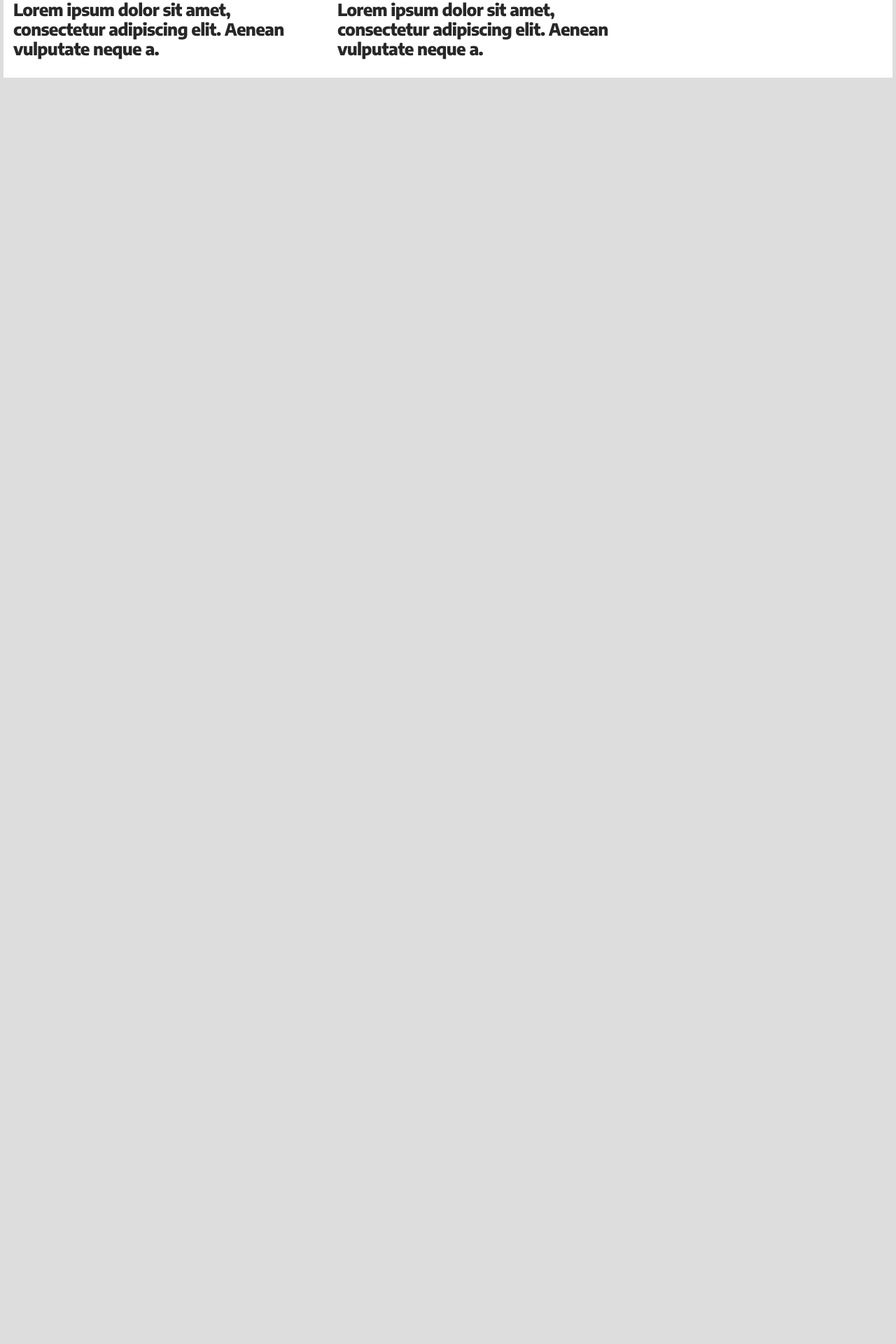
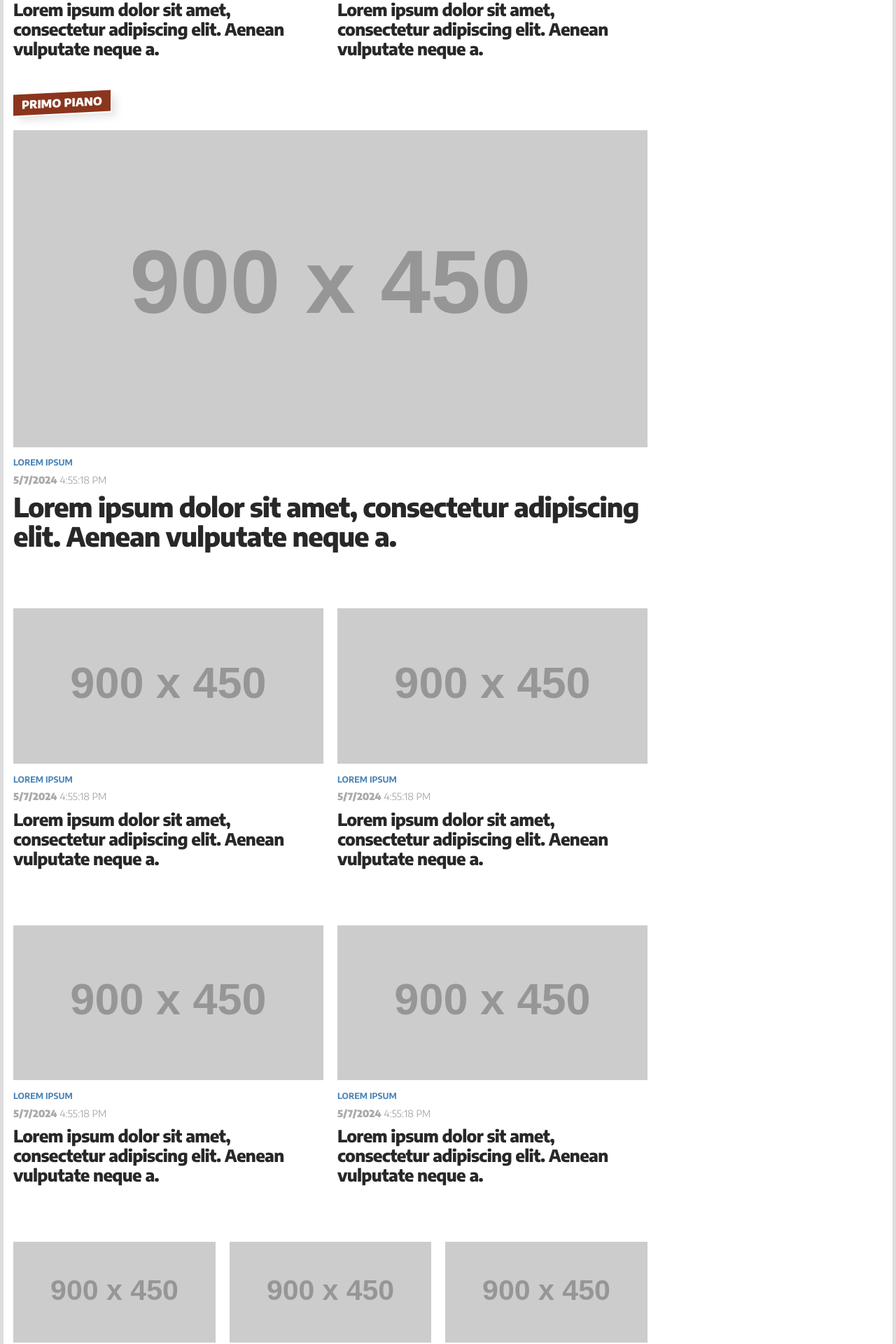
Before and after one commit to filippo-viti/elaborato-ppm, a React (Vite) app: page / in a window 1280 px wide. Shown: the part 4280-6200 px from the top of the page at 70% size. Before the commit the page ends 4423 px from the top, so only its background shows below. Built offline with nearby package versions, Linux system fonts and the light colour scheme.

Commit message:
ArticleGrid row size is now adjustable

```diff
--- a/src/App.tsx
+++ b/src/App.tsx
@@ -96,7 +96,13 @@ function App() {
                   <h2>In copertina</h2>
                 </SectionHeader>
                 <Article size={"big"} />
-                <ArticleGrid articleNumber={8} />
+                <ArticleGrid articleNumber={8} rowSize={2} />
+                <SectionHeader $bgColor={"red"}>
+                  <h2>Primo piano</h2>
+                </SectionHeader>
+                <Article size={"big"} />
+                <ArticleGrid articleNumber={4} rowSize={2} />
+                <ArticleGrid articleNumber={3} rowSize={3} />
               </LeftColumn>
               <SidebarAd />
             </Articles>
--- a/src/components/articles/ArticleGrid.tsx
+++ b/src/components/articles/ArticleGrid.tsx
@@ -1,21 +1,23 @@
 import styled from "styled-components";
 import Article from "./Article.tsx";
 
-const Grid = styled.div`
+const Grid = styled.div<{ $rowSize: number }>`
   display: grid;
   grid-auto-rows: auto;
-  grid-template-columns: minmax(0, 1fr) minmax(0, 1fr);
+  grid-template-columns: ${(props) => " minmax(0, 1fr)".repeat(props.$rowSize)};
   row-gap: 54px;
   column-gap: 20px;
   margin-top: 3.375rem;
 `;
 
-export default function ArticleGrid({articleNumber}: { articleNumber: number }) {
-  return (
-    <Grid>
-      {renderArticles(articleNumber)}
-    </Grid>
-  )
+export default function ArticleGrid({
+  articleNumber,
+  rowSize,
+}: {
+  articleNumber: number;
+  rowSize: number;
+}) {
+  return <Grid $rowSize={rowSize}>{renderArticles(articleNumber)}</Grid>;
 }
 
 function renderArticles(articleNumber: number) {
```
